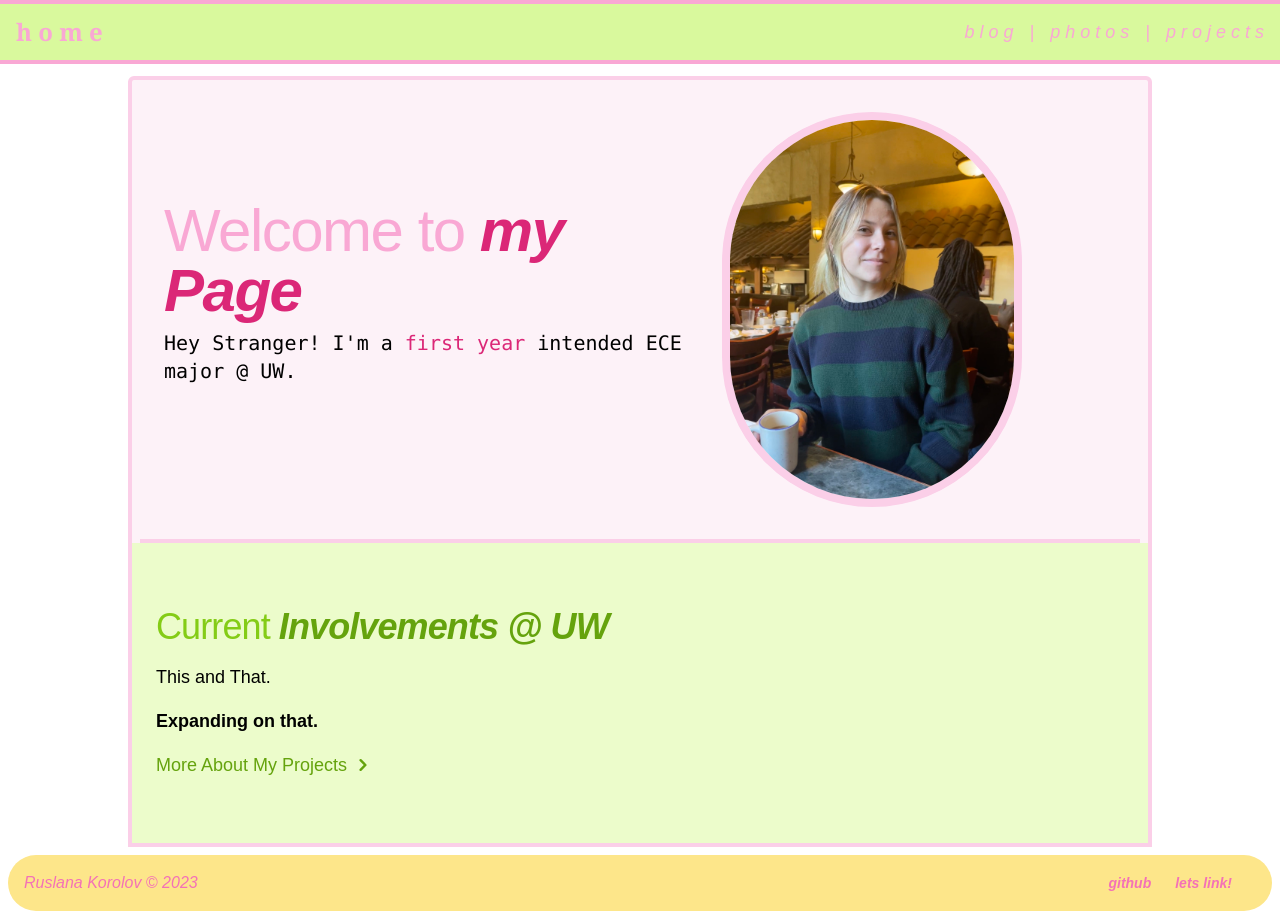
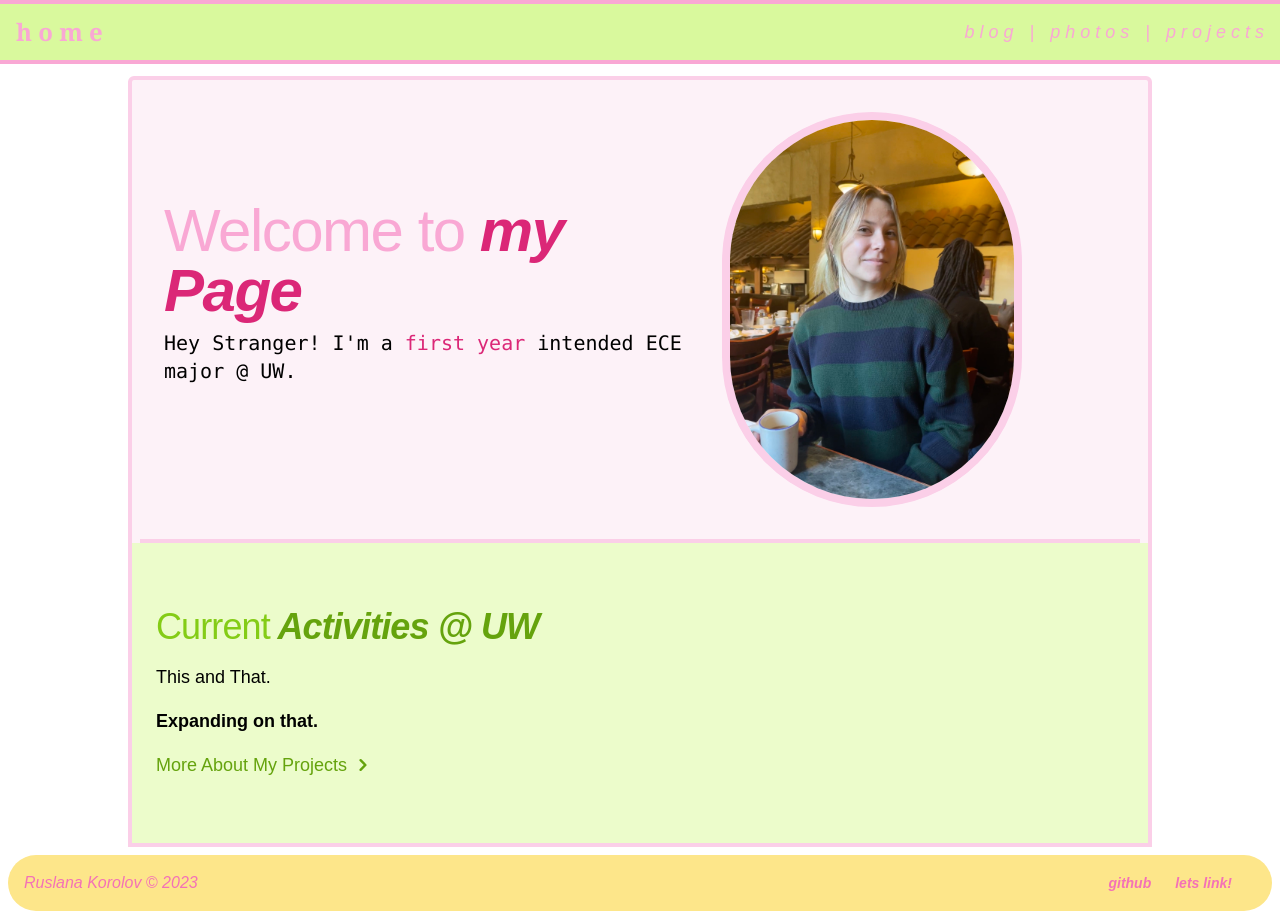
Before and after one commit to rkorolov/Personal-Website, a Next.js app: page / in a window 1280 px wide. Built offline with nearby package versions, Linux system fonts and the light colour scheme; a web font is replaced by a local one.

Commit message:
Update page.js

```diff
--- a/app/page.js
+++ b/app/page.js
@@ -17,7 +17,7 @@ export default function Home() {
           <div class="py-8 px-4 mx-auto max-w-screen-xl lg:py-16 lg:px-6">
               <div class="max-w-screen-lg text-gray-500 sm:text-lg dark:text-gray-400 ">
                   <h2 class="mb-4 text-4xl tracking-tight text-primary-500">Current
-                  <span class="font-extrabold text-primary-600 font-style: italic"> Involvements @ UW</span> </h2>
+                  <span class="font-extrabold text-primary-600 font-style: italic"> Activities  @ UW</span> </h2>
                   <p class="mb-4 font-thin">This and That.</p>
                   <p class="mb-4 font-bold">Expanding on that.</p>
                   <Link href="/projects" class="inline-flex items-center font-medium text-primary-600 hover:text-primary-800 dark:text-primary-500 dark:hover:text-primary-700">
```
